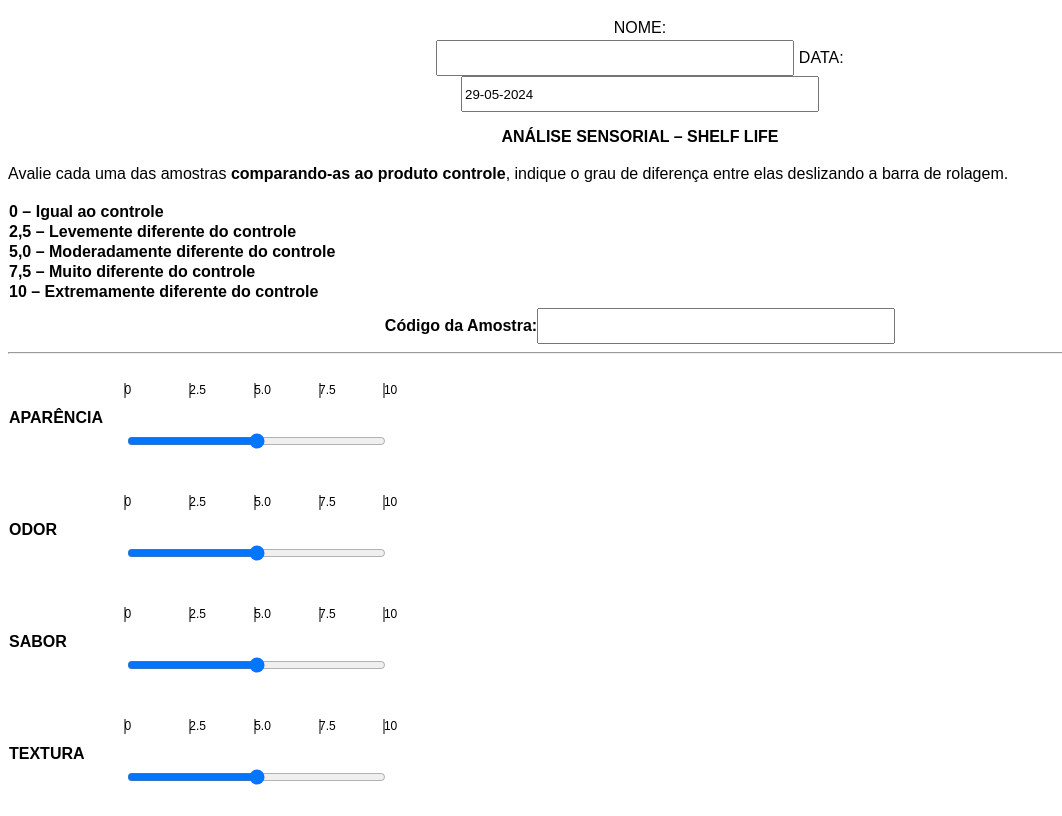
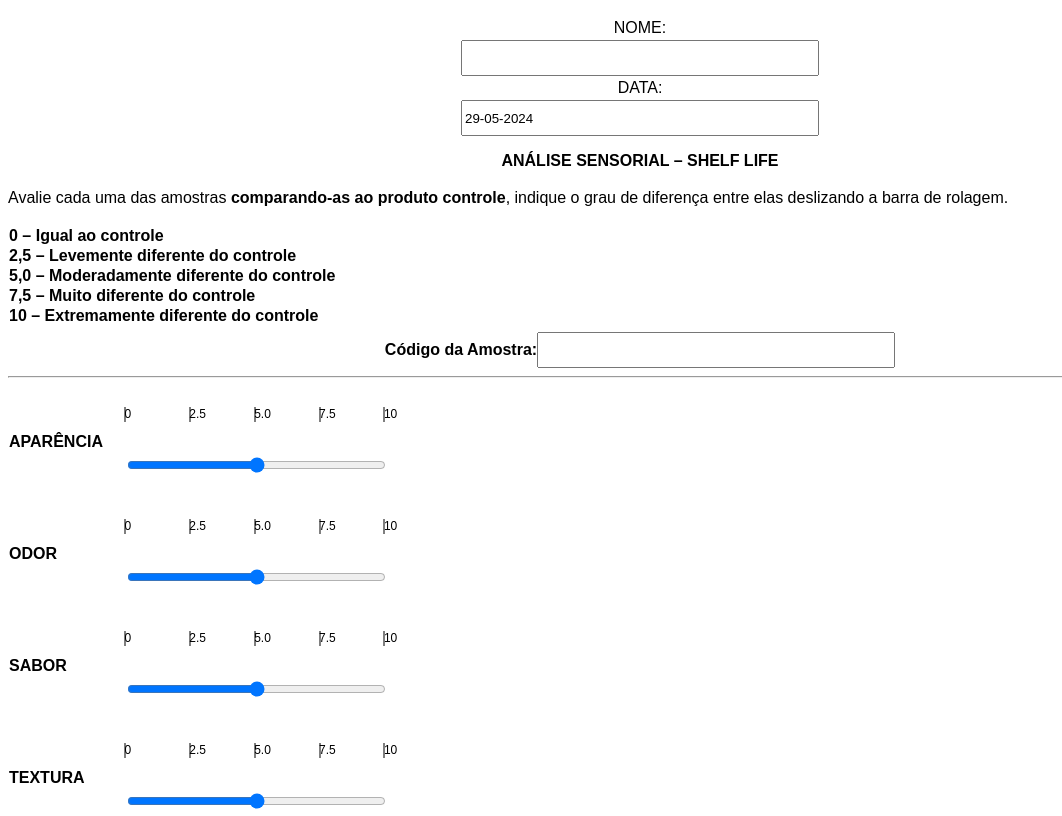
Before and after one commit to AugustoW12/Formulario2, a plain HTML site: page index.html in a window 1280 px wide. Shown: the top 816 px of the page, without its empty margins (0-1062 px from the left). Drawn offline with Linux system fonts and the light colour scheme.

Commit message:
index.html

```diff
--- a/index.html
+++ b/index.html
@@ -14,7 +14,7 @@
         <form id="dataForm">
             <p>
                 NOME:<br><input type="text" name="nome_usuario" placeholder="" required>
-                DATA:<br><input type="text" id="currentDateTime" name="data_completa" readonly>
+                <br>DATA:<br><input type="text" id="currentDateTime" name="data_completa" readonly>
 
 
                 <!--<input type="date" id="currentDate" name="Data" required>-->
```
